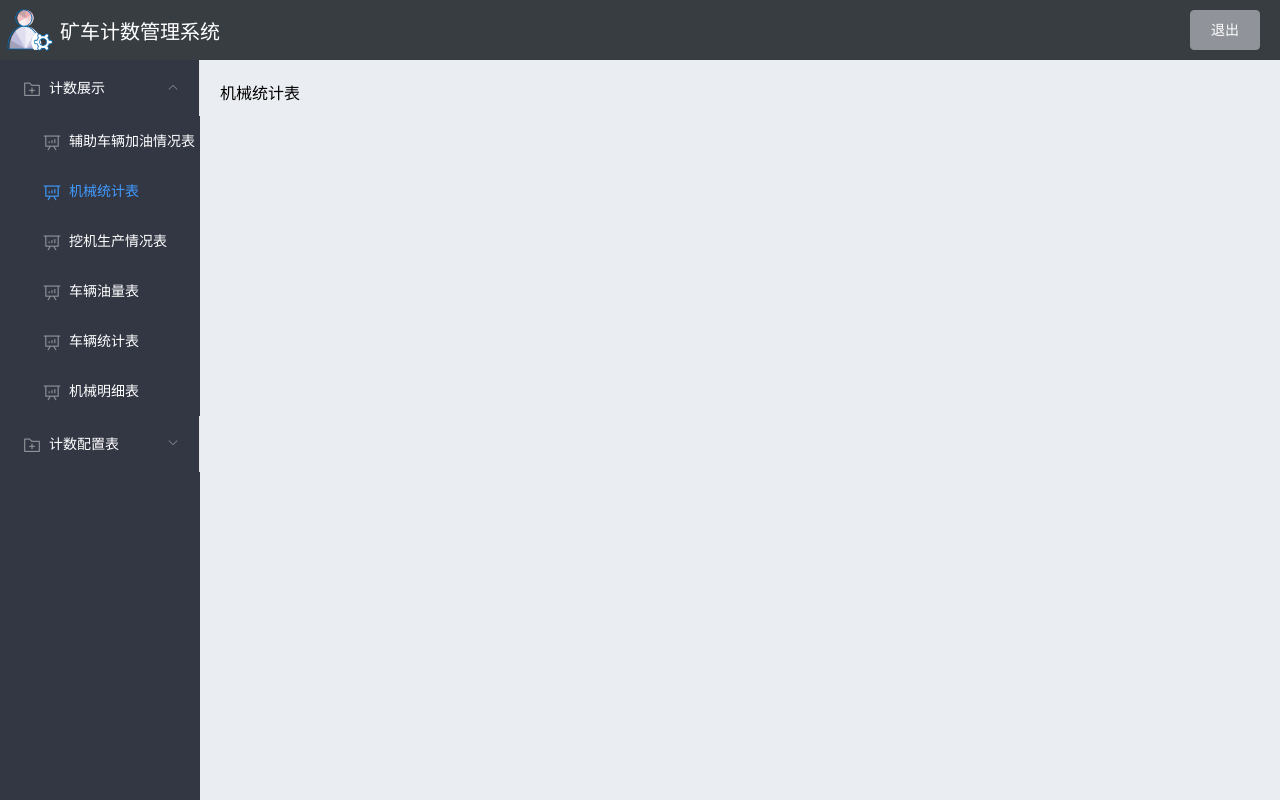
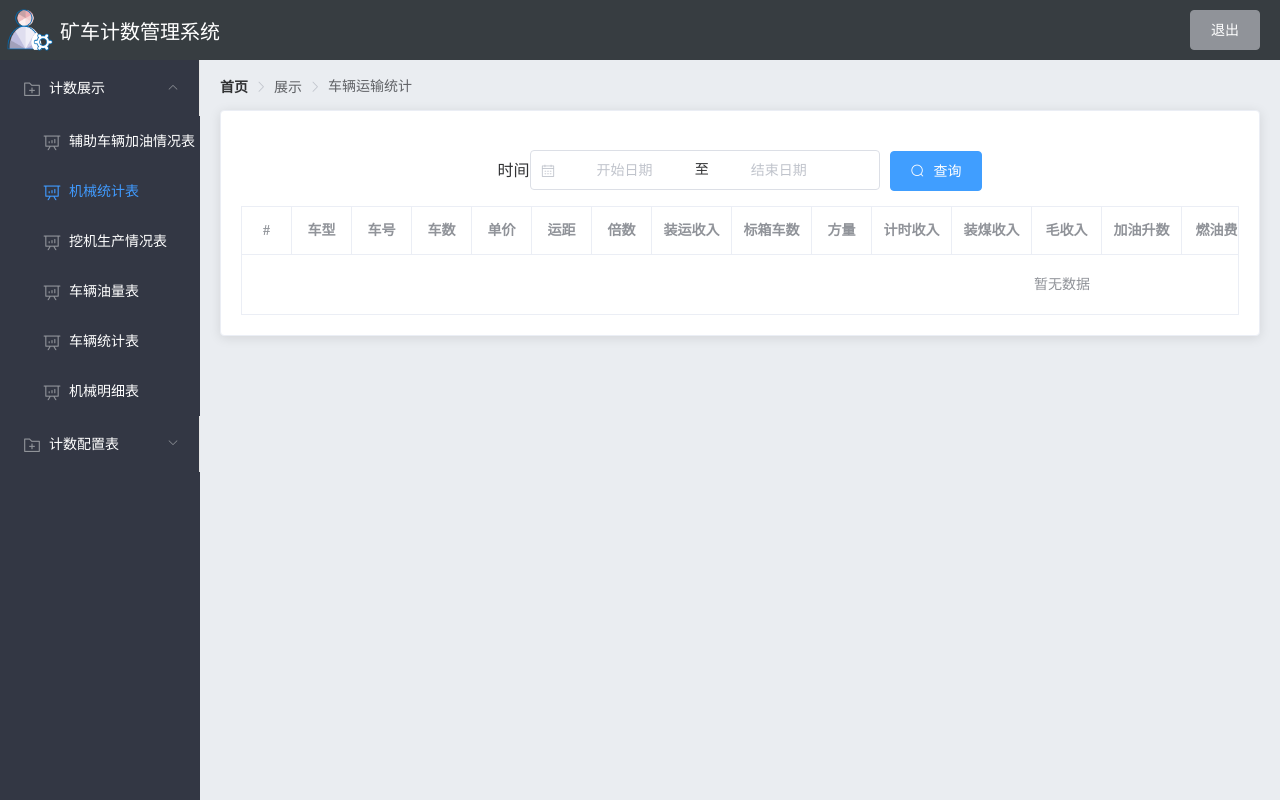
Before and after one commit to zjw981119/CounterSystem_FrontEnd, a Vue app: page /#/macrecord in a window 1280 px wide. Built offline with nearby package versions, Linux system fonts and the light colour scheme; sample sign-in values are in the browser's storage.

Commit message:
机械统计表内部

```diff
--- a/src/components/record/MacRecord.vue
+++ b/src/components/record/MacRecord.vue
@@ -1,10 +1,122 @@
 <template>
-  <div>机械统计表</div>
+  <div style="text-align: center;">
+    <!-- 面包屑导航区域 -->
+    <el-breadcrumb separator-class="el-icon-arrow-right">
+      <el-breadcrumb-item :to="{ path: '/home' }">首页</el-breadcrumb-item>
+      <el-breadcrumb-item>展示</el-breadcrumb-item>
+      <el-breadcrumb-item>车辆运输统计</el-breadcrumb-item>
+    </el-breadcrumb>
+
+    <!-- 卡片视图 -->
+    <el-card>
+      <!-- 时间选择、搜索区域 -->
+      <el-row :gutter="20">
+        <span class="demonstration">时间</span>
+        <el-date-picker
+            v-model="value"
+
+            type="daterange"
+            range-separator="至"
+            start-placeholder="开始日期"
+            end-placeholder="结束日期"
+            value-format="yyyy-MM-dd">
+
+        </el-date-picker>
+
+
+
+        <el-button
+            class="filter-item"
+            style="margin-left: 10px;margin-top: 20px"
+            type="primary"
+            icon="el-icon-search"
+            @click="search1"
+        >
+          查询
+        </el-button>
+      </el-row>
+
+      <!-- 统计数据区域 -->
+      <el-table :data="countslist" border stripe :header-cell-style="{'text-align':'center'}" :cell-style="tableRowStyleName" width=100%  >
+        <el-table-column type="index" label="#" width="50" ></el-table-column>
+        <el-table-column label="车型" prop="car_type" width="60px" ></el-table-column>
+        <el-table-column label="车号" prop="car_no" width="60px"></el-table-column>
+        <el-table-column label="车数" prop="tripNum" width="60px"></el-table-column>
+        <el-table-column label="单价" prop="oil_price" width="60px"></el-table-column>
+        <el-table-column label="运距" prop="transport_distance" width="60px"></el-table-column>
+        <el-table-column label="倍数" prop="multiple" width="60px"></el-table-column>
+        <el-table-column label="装运收入" prop="zhuang" width="80px"></el-table-column>
+        <el-table-column label="标箱车数" prop="biao" width="80px"></el-table-column>
+        <el-table-column label="方量" prop="fang" width="60px"></el-table-column>
+        <el-table-column label="计时收入" prop="jishi" width="80px"></el-table-column>
+        <el-table-column label="装煤收入" prop="mei" width="80px"></el-table-column>
+        <el-table-column label="毛收入" prop="mao" width="70px"></el-table-column>
+        <el-table-column label="加油升数" prop="oil_L" width="80px"></el-table-column>
+        <el-table-column label="燃油费" prop="ran" width="70px"></el-table-column>
+        <el-table-column label="工资" prop="oil_price" width="60px"></el-table-column>
+        <el-table-column label="修理费" prop="oil_price" width="70px"></el-table-column>
+        <el-table-column label="伙食费" prop="oil_price" width="80px"></el-table-column>
+        <el-table-column label="配件费" prop="oil_price" width="80px"></el-table-column>
+        <el-table-column label="罚款" prop="oil_price" width="60px"></el-table-column>
+        <el-table-column label="其他" prop="oil_price" width="60px"></el-table-column>
+        <el-table-column label="利润" prop="oil_price" width="60px"></el-table-column>
+        <el-table-column label="单车油耗" prop="oil_price" width="80px"></el-table-column>
+        <el-table-column label="油耗比" prop="oil_price" width="80px"></el-table-column>
+      </el-table>
+    </el-card>
+  </div>
+
 </template>
 
 <script>
+const axios = require('axios')
+
+
 export default {
+  data() {
 
+    return {
+     value1:'',
+      value2:'',
+      value:'',
+
+
+      countslist: [],
+
+
+    }
+  },
+
+
+  methods: {
+
+    tableRowStyleName({row}) {
+      if(row.car_type == '合计'){
+        return 'background-color: #19CAAD !important;';
+      }
+    },
+    search1() {
+      axios.post('http://localhost:8083/Server/warn/findAll',
+          {
+
+            value1: this.value == null ? null : this.value[0],
+            value2: this.value == null ? null : this.value[1]
+
+          }).then(res => {
+        if (res.data) {
+          console.log(res.data.data.length)
+          this.countslist = res.data.data
+          console.log(res.data)
+          // this.total = res.data.data.length
+        }
+      })
+    }
+
+
+
+
+
+  }
 }
 </script>
 
```
